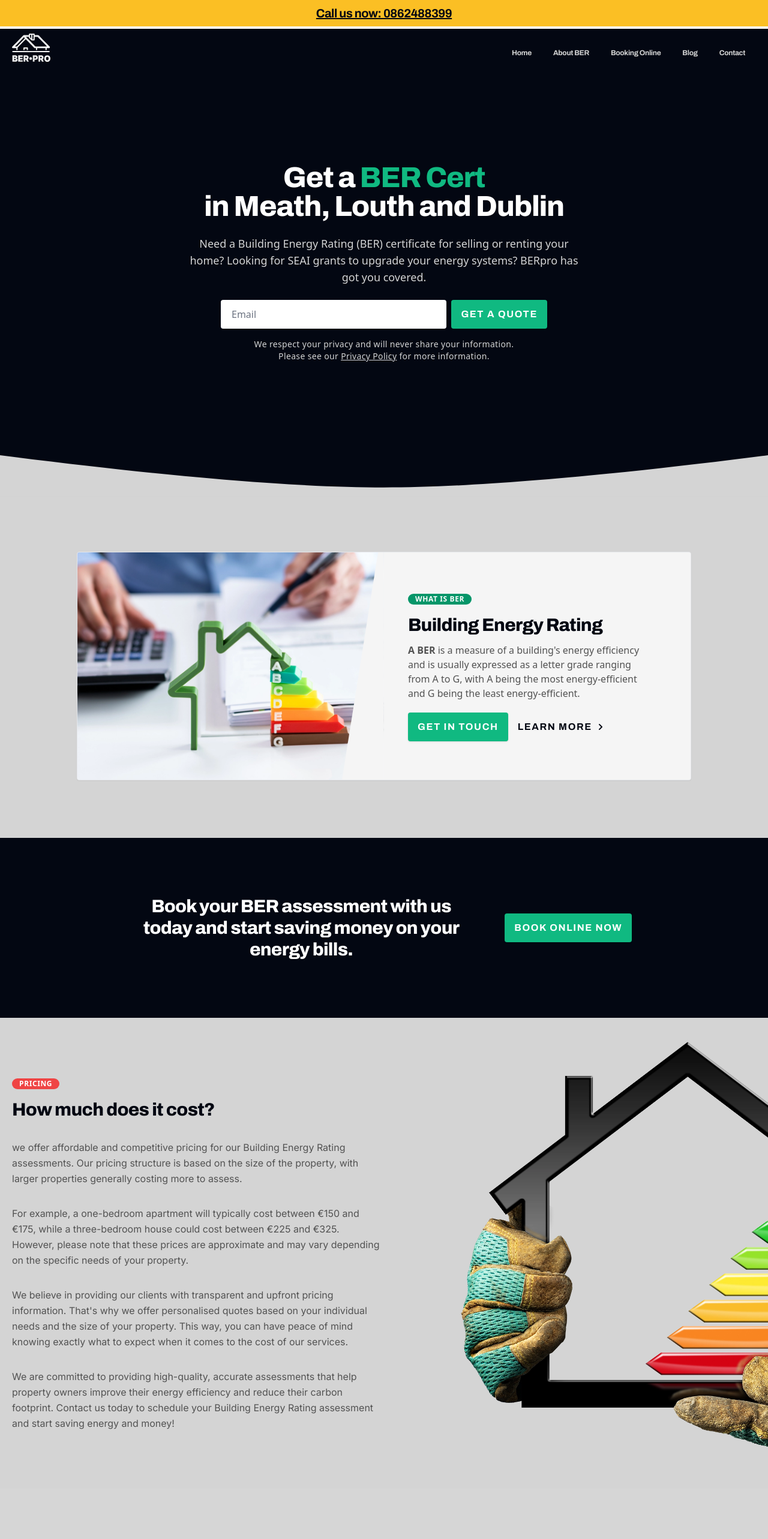
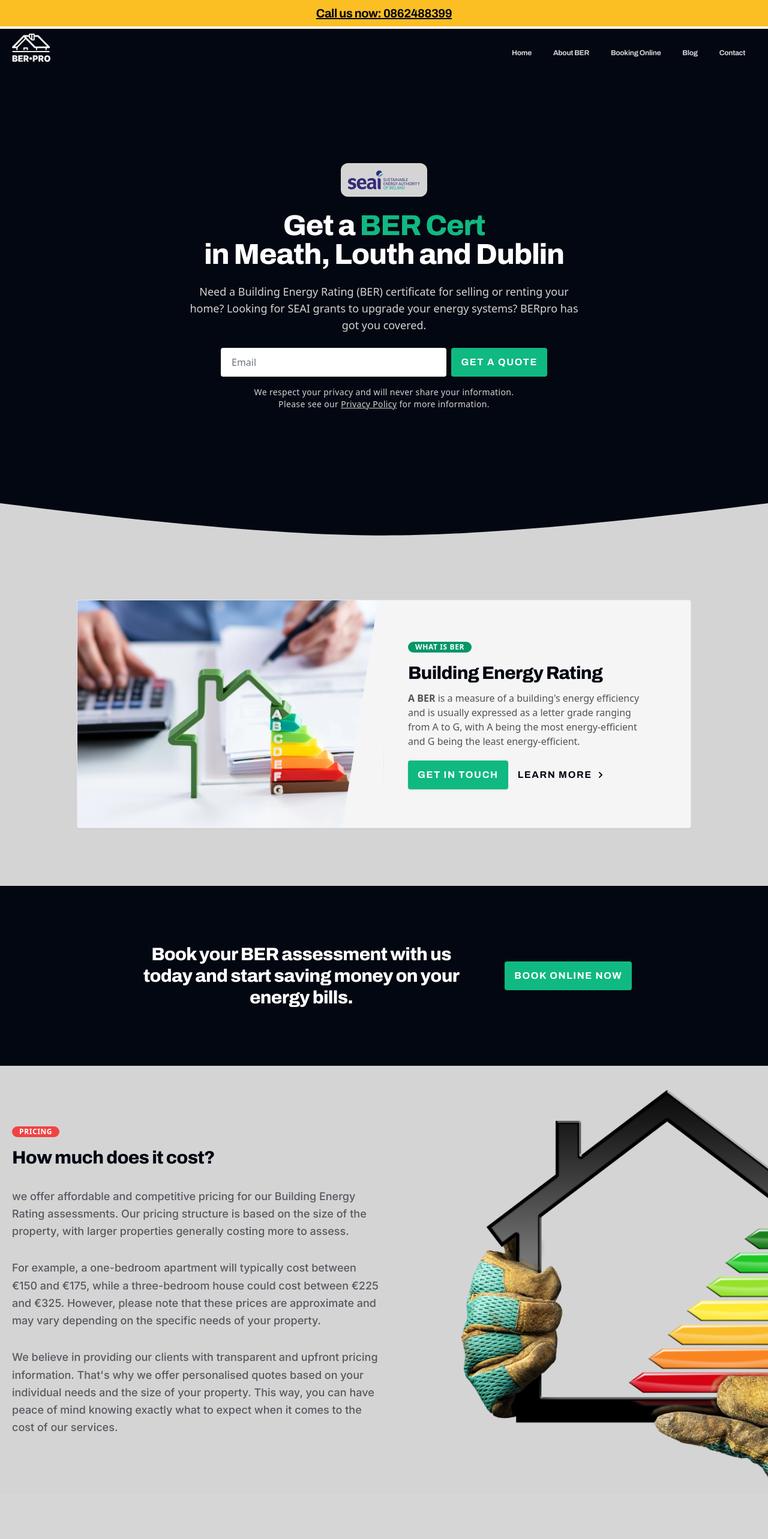
Before and after one commit to murdersnakes/berpro3.0, a Next.js app: page / in a window 1280 px wide. Shown: the top 2566 px of the page at 60% size. Built offline with nearby package versions, Linux system fonts and the light colour scheme.

Commit message:
small issue with text size

```diff
--- a/app/components/Hero.tsx
+++ b/app/components/Hero.tsx
@@ -3,8 +3,10 @@
 import Link from "next/link";
 import React, { useState } from "react";
 import { FaSpinner, FaCheck, FaTimes } from "react-icons/fa";
+import seai from "../../public/seai_logo.svg"
 
 import Confetti from "react-confetti";
+import Image from "next/image";
 
 export default function Hero() {
   const [email, setEmail] = useState("");
@@ -90,9 +92,10 @@
             <path d='M0,0 C48.8902582,6.27314026 86.2235915,9.40971039 112,9.40971039 C137.776408,9.40971039 175.109742,6.27314026 224,0 L224,12.0441132 L0,12.0441132 L0,0 Z' />
           </svg>
         </div>
-        <div className='cont py-36'>
-          <div className='relative max-w-2xl sm:mx-auto sm:max-w-xl md:max-w-2xl sm:text-center'>
-            <h1 className=' mb-6 h1 text-white'>
+        <div className='cont py-12 sm:py-24 md:py-36'>
+          <div className='relative max-w-2xl sm:mx-auto sm:max-w-xl md:max-w-2xl sm:text-center flex flex-col items-start sm:items-center justify-center'>
+            <Image src={seai} alt="seai logo" className="w-36 object-contain bg-light p-3 rounded-xl" />
+            <h1 className=' my-6 h1 text-white'>
               Get a <span className='text-acc1'>BER Cert</span>
               <span className='inline-block text-deep-purple-accent-400'>
                 in Meath, Louth and Dublin
--- a/app/components/Pricing.tsx
+++ b/app/components/Pricing.tsx
@@ -13,37 +13,31 @@
       <div className='cont py-24'>
         <div className='flex flex-col lg:flex-row-reverse'>
           <div className='mb-4 lg:mb-0 lg:w-1/2 lg:pr-5'></div>
-          <div className='lg:w-1/2 text-neutral-600'>
+          <div className='lg:w-1/2 text-dark/60'>
             <p className='inline-block px-3 py-px mb-4 text-xs font-semibold tracking-wider uppercase rounded-full bg-acchov3 text-white'>
               Pricing
             </p>
             <h2 className=' h2 text-dark'>How much does it cost?</h2>
-            <p className='p2 leading-relaxed mt-8 '>
+            <p className='p1 leading-relaxed mt-8 '>
               we offer affordable and competitive pricing for our Building
               Energy Rating assessments. Our pricing structure is based on the
               size of the property, with larger properties generally costing
               more to assess.
             </p>
-            <p className='p2 leading-relaxed mt-8'>
+            <p className='p1 leading-relaxed mt-8'>
               For example, a one-bedroom apartment will typically cost between
               €150 and €175, while a three-bedroom house could cost between €225
               and €325. However, please note that these prices are approximate
               and may vary depending on the specific needs of your property.
             </p>
-            <p className='p2 leading-relaxed mt-8'>
+            <p className='p1 leading-relaxed mt-8'>
               We believe in providing our clients with transparent and upfront
               pricing information. That&apos;s why we offer personalised quotes
               based on your individual needs and the size of your property. This
               way, you can have peace of mind knowing exactly what to expect
               when it comes to the cost of our services.
             </p>
-            <p className='p2 leading-relaxed mt-8'>
-              We are committed to providing high-quality, accurate assessments
-              that help property owners improve their energy efficiency and
-              reduce their carbon footprint. Contact us today to schedule your
-              Building Energy Rating assessment and start saving energy and
-              money!
-            </p>
+
           </div>
         </div>
       </div>
```
